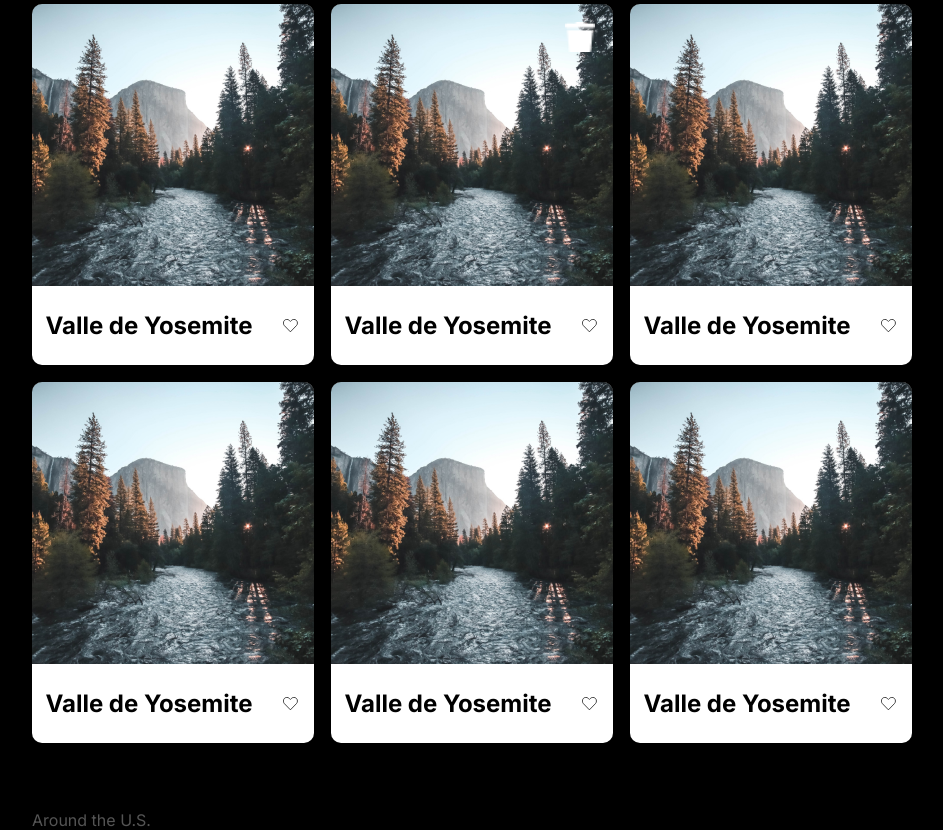
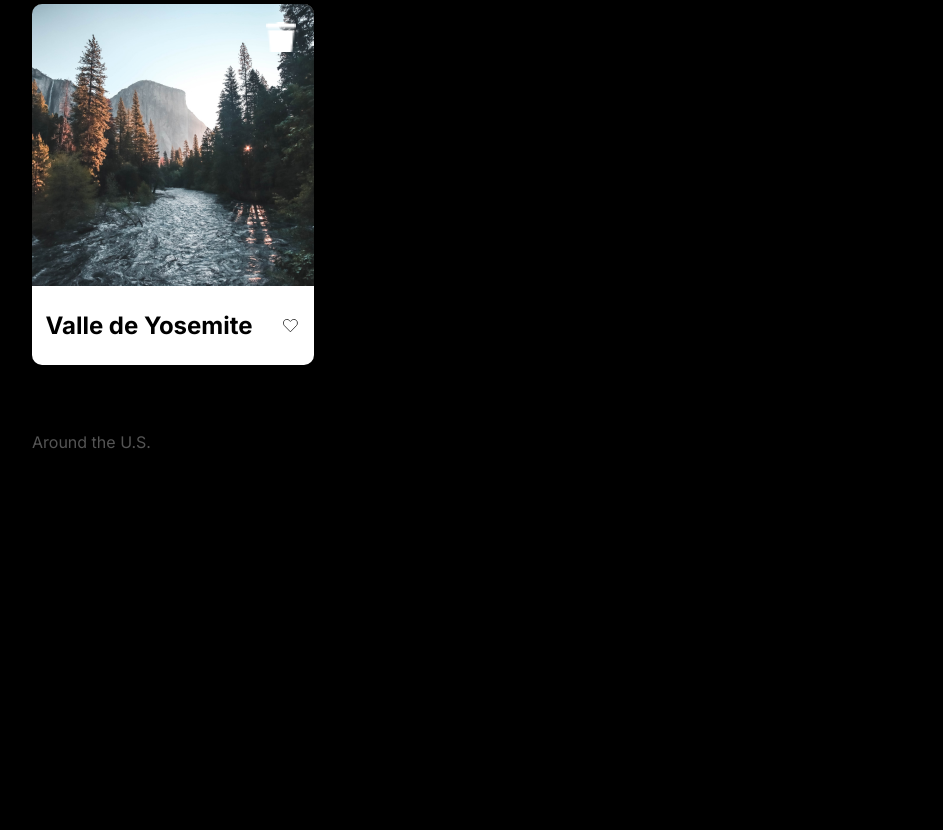
Before and after one commit to SebastianHerreraPC/Proyecto-nuevo, a plain HTML site: page index.html in a window 1280 px wide. Shown: the part 293-1123 px from the top of the page, without its empty margins (168-1111 px from the left). After the commit the page ends 805 px from the top, so only its background shows below. Drawn offline with Linux system fonts and the light colour scheme.

Commit message:
una tarjeta

```diff
--- a/apps/app01.js
+++ b/apps/app01.js
@@ -32,9 +32,16 @@ document.addEventListener("DOMContentLoaded", function () {
   });
 
   //add images
+  const formAdd = document.querySelector(".popup__form-edit");
+  const inputPlace = document.querySelector(".popup__input-lugar");
+
   const popupAdd = document.querySelector(".popup__add");
   const addButton = document.querySelector(".profile__add-button");
   const closeAddButton = document.querySelector(".popup__close-add-button");
+
+  formAdd.addEventListener("submit", function (evt) {
+    evt.preventDefault();
+  });
 
   function popupAddOpen() {
     popupAdd.style.display = "block";
--- a/blocks/button.css
+++ b/blocks/button.css
@@ -55,6 +55,7 @@
   right: -30px;
   border: none;
 }
+
 .popup__close-add-button {
   position: absolute;
   background-color: transparent;
@@ -75,3 +76,16 @@
   background-color: black;
   border-radius: 2px;
 }
+
+.popup__close-button:hover {
+  transform: scale(1.1);
+}
+.button__submit:hover {
+  transform: scale(1.05);
+}
+.profile__edit-button:hover {
+  transform: scale(1.1);
+}
+.profile__add-button:hover {
+  transform: scale(1.1);
+}
--- a/blocks/footer.css
+++ b/blocks/footer.css
@@ -1,5 +1,6 @@
 .footer {
-  margin: 67px 0 60px;
+  margin: 67px 0 0;
+  padding-bottom: 60px;
 }
 .footer__copy {
   color: #545454;
--- a/blocks/popup.css
+++ b/blocks/popup.css
@@ -4,9 +4,9 @@
   width: 880px;
   top: 0;
   background-color: rgba(0, 0, 0, 0.5);
-
   display: flex;
 }
+
 .popup__container {
   position: relative;
   display: flex;
--- a/index.html
+++ b/index.html
@@ -39,13 +39,7 @@
         </section>
         <section class="cards">
           <div class="cards__container">
-            <div class="card">
-              <img src="./images/yoshemite.jpg" alt="" class="card__image" />
-              <div class="card__info">
-                <p class="card__text">Valle de Yosemite</p>
-                <button class="card__like-button button"></button>
-              </div>
-            </div>
+
             <div class="card">
               <button class="card__trash-button button"></button>
               <img src="./images/yoshemite.jpg" alt="" class="card__image" />
@@ -54,35 +48,7 @@
                 <button class="card__like-button button"></button>
               </div>
             </div>
-            <div class="card">
-              <img src="./images/yoshemite.jpg" alt="" class="card__image" />
-              <div class="card__info">
-                <p class="card__text">Valle de Yosemite</p>
-                <button class="card__like-button button"></button>
-              </div>
-            </div>
-            <div class="card">
-              <img src="./images/yoshemite.jpg" alt="" class="card__image" />
-              <div class="card__info">
-                <p class="card__text">Valle de Yosemite</p>
-                <button class="card__like-button button"></button>
-              </div>
-            </div>
-            <div class="card">
-              <img src="./images/yoshemite.jpg" alt="" class="card__image" />
-              <div class="card__info">
-                <p class="card__text">Valle de Yosemite</p>
-                <button class="card__like-button button"></button>
-              </div>
-            </div>
-            <div class="card">
-              <img src="./images/yoshemite.jpg" alt="" class="card__image" />
-              <div class="card__info">
-                <p class="card__text">Valle de Yosemite</p>
-                <button class="card__like-button button"></button>
-              </div>
-            </div>
-          </div>
+
           <section class="popup popup__edit">
             <div class="popup__container">
               <div class="popup__content">
```
